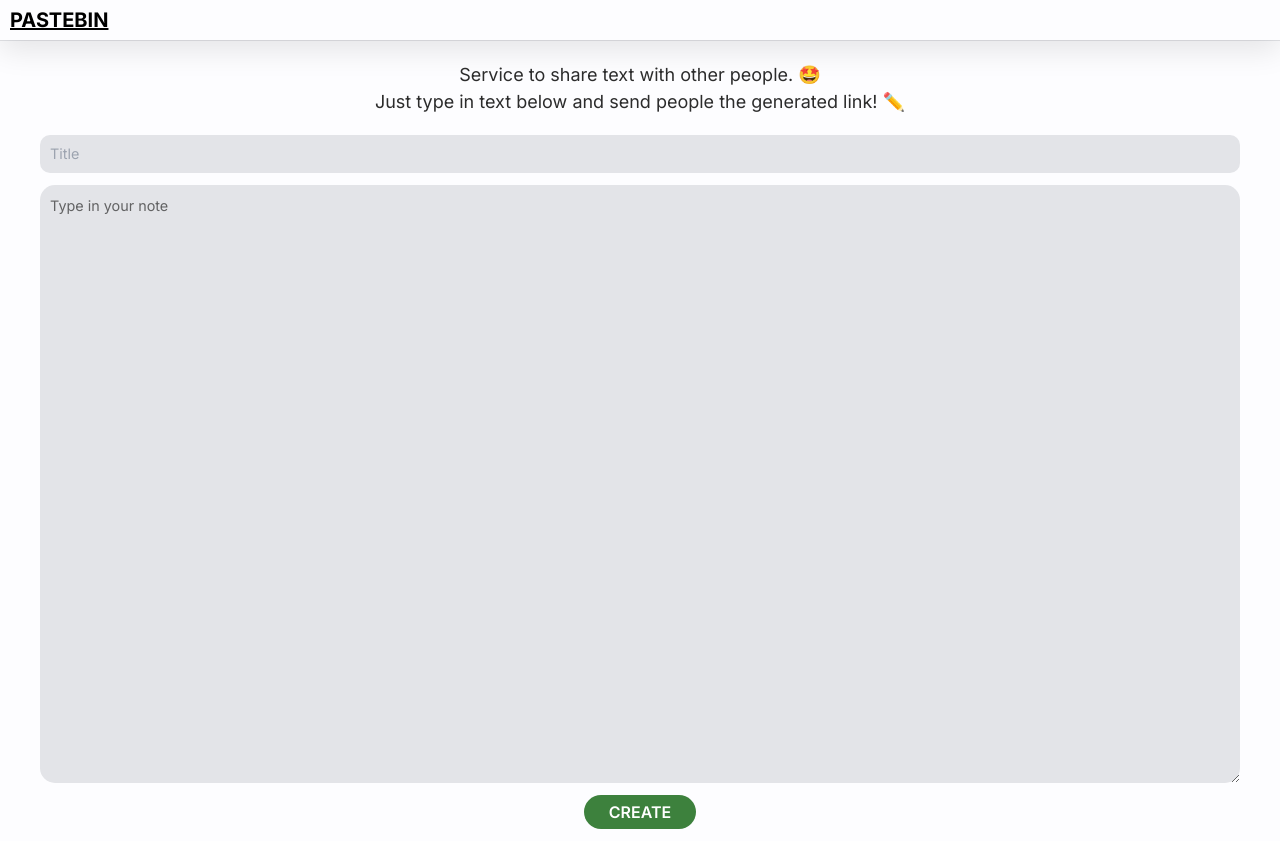
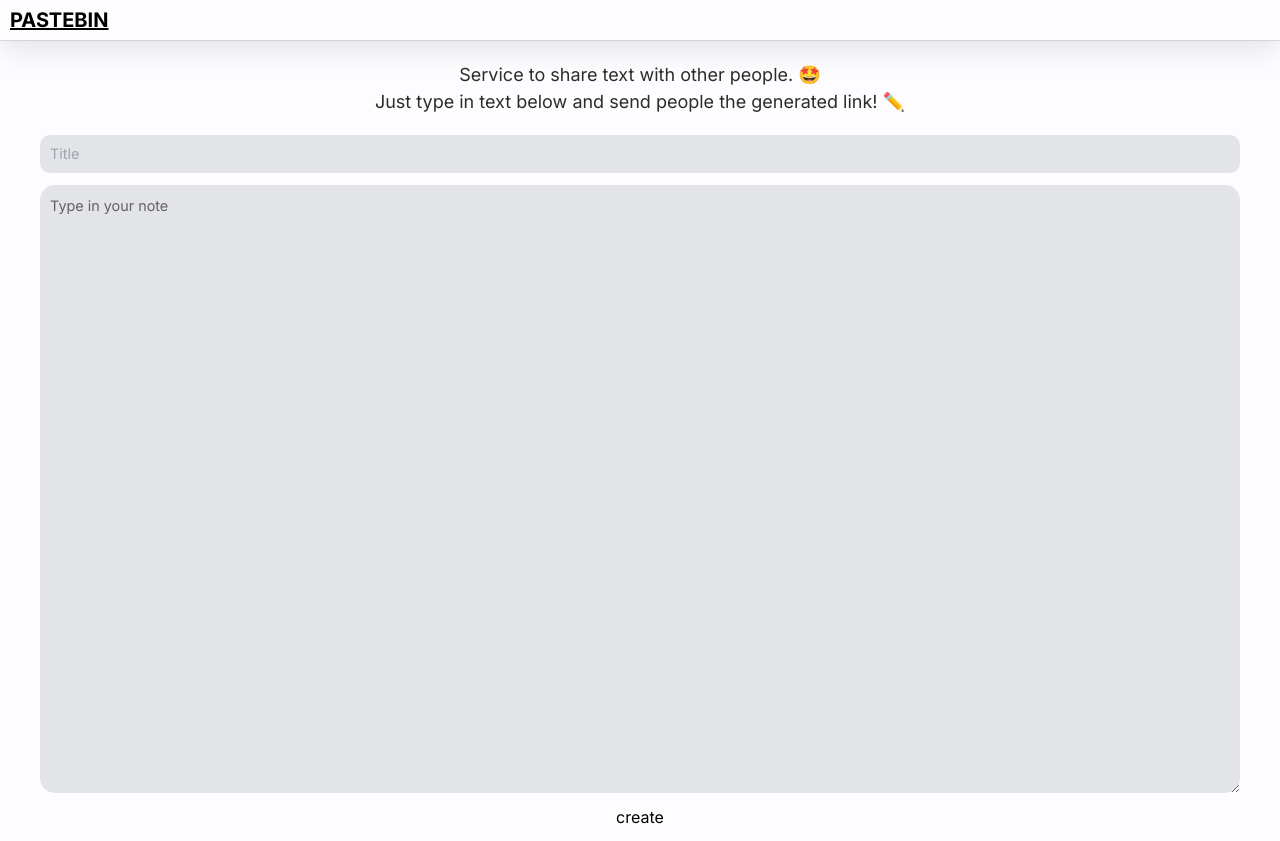
Before and after one commit to orkhan-d/pastebin0, a Next.js app in the folder front/: page / in a window 1280 px wide. Built offline with nearby package versions, Linux system fonts and the light colour scheme.

Commit message:
create interfaces for components props

```diff
--- a/front/src/components/button/button.tsx
+++ b/front/src/components/button/button.tsx
@@ -7,17 +7,17 @@ const styles = {
     success: cl.successBtn,
 }
 
-const Button = ({style, children, className, onClick, ...props}: {
-    style: 'success',
-    size?: 'default' | 'full' | 'icon',
-    children?: React.ReactNode,
-    className?: string,
-    onClick?: () => void
-}) => {
+interface ButtonProps extends React.ButtonHTMLAttributes<HTMLButtonElement> {
+    variant: 'success',
+    size?: 'default' | 'full' | 'icon'
+}
+
+const Button: React.FC<ButtonProps> = (props) => {
 
     return (
-        <button onClick={onClick} className={[className, styles[style]].join(' ')}>
-            {children}
+        <button onClick={props.onClick}
+                className={[props.className, styles[props.variant]].join(' ')}>
+            {props.children}
         </button>
     );
 };
--- a/front/src/components/input/input.tsx
+++ b/front/src/components/input/input.tsx
@@ -1,21 +1,19 @@
 import React from 'react';
 import cl from './style.module.css';
 
-const Input = ({name, placeholder, fullWidth = true, className = "", ...props}: {
-    name: string,
-    placeholder: string,
-    fullWidth?: boolean,
-    className?: string
-}) => {
-    let classes: string[] = [cl.input, className];
-    if (fullWidth) {
+interface InputProps extends React.InputHTMLAttributes<HTMLInputElement> {
+    fullWidth?: boolean
+}
+
+const Input: React.FC<InputProps> = ({...props}) => {
+    let classes: string[] = [cl.input, props.className ?? ''];
+    if (props.fullWidth) {
         classes.push("w-full");
     }
 
     return (
-        <input placeholder={placeholder}
-               name={name}
-               className={classes.join(' ')}
+        <input className={classes.join(' ')}
+               {...props}
         />
     );
 };
```
